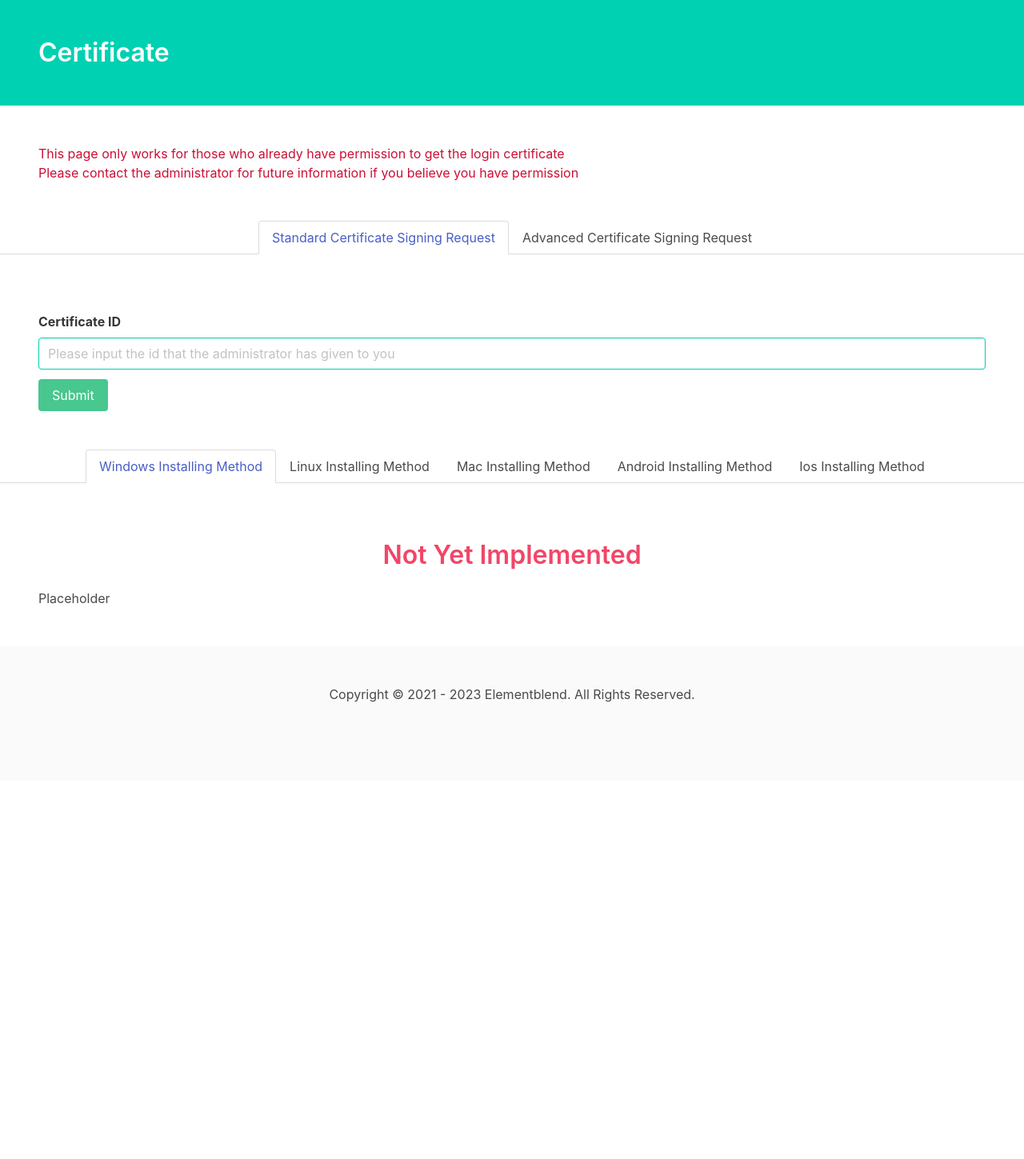
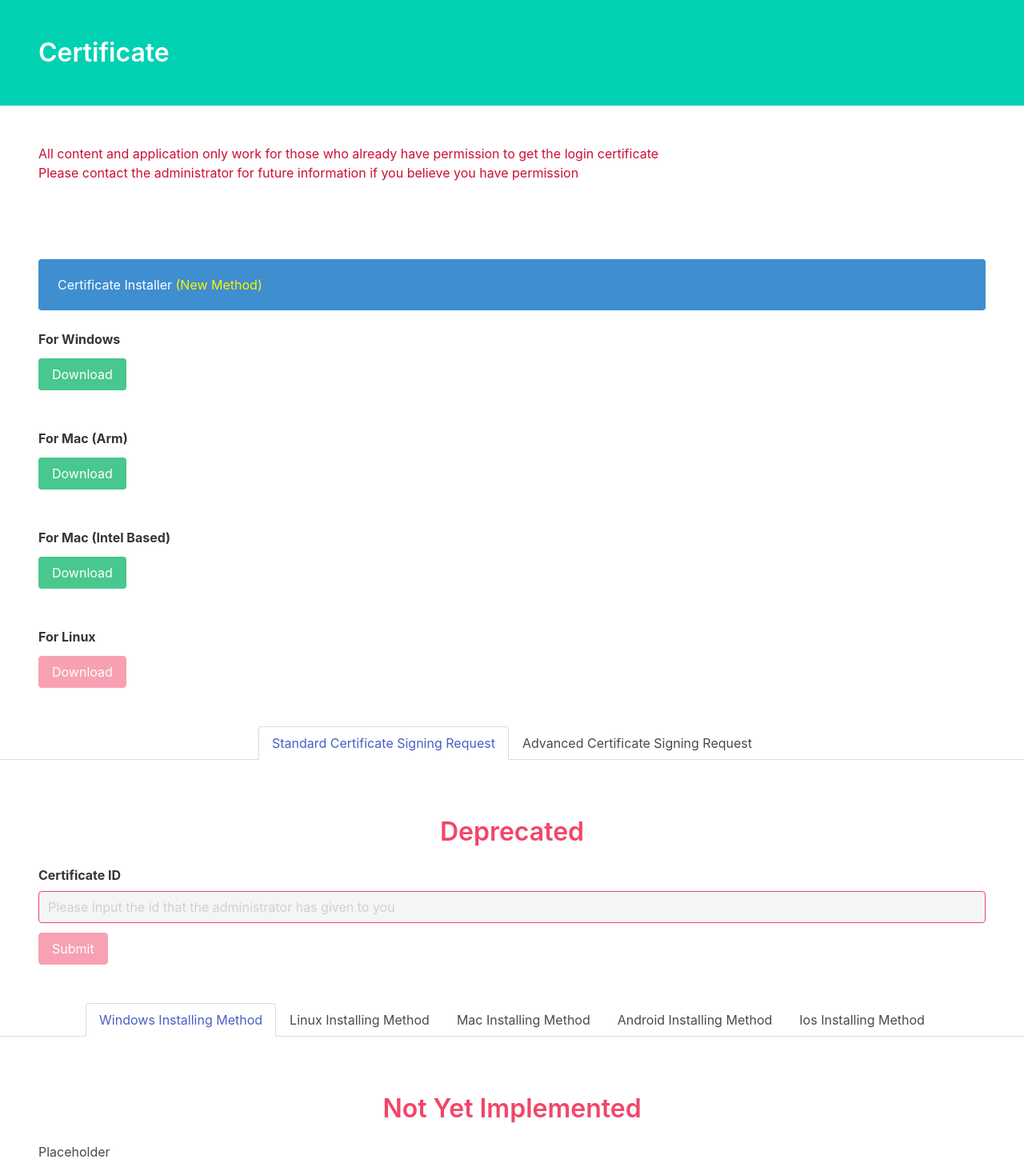
Before and after one commit to SamLam140330/MmsWebsite, a PHP site: page /certificate.php in a window 1280 px wide. Shown: the part 52-1501 px from the top of the page at 80% size. Before the commit the page ends 930 px from the top, so only its background shows below. Run offline with PHP 8.4, Linux system fonts and the light colour scheme; some libraries are stand-ins or nearby versions.

Commit message:
Update certificate page and its backend

```diff
--- a/backend/function.php
+++ b/backend/function.php
@@ -64,6 +64,11 @@ function getModpackFile($os, $version, $isCurseForge)
 {
 }
 
+# Download the certificate installer
+function downloadCertInstaller($os)
+{
+}
+
 # Download the client certificate
 function downloadCert()
 {
@@ -79,11 +84,6 @@ function submitCertAppliForm()
 {
 }
 
-# Insert the data of the certificate application into the database
-function insertToDatabase($discordID, $mcName, $websiteName, $email, $spec)
-{
-}
-
 # Check the data user inputted in the certificate application form
 function inputPostProcess($data)
 {
--- a/minecraft-modpack/certificate.php
+++ b/minecraft-modpack/certificate.php
@@ -6,7 +6,7 @@
     <meta name="viewport" content="width=device-width, initial-scale=1">
     <title>Modpack - Certificate</title>
     <link rel="stylesheet" href="https://cdn.jsdelivr.net/npm/bulma@0.9.4/css/bulma.min.css">
-    <link rel="stylesheet" href="https://cdn.jsdelivr.net/npm/@mdi/font@6.9.96/css/materialdesignicons.min.css">
+    <link rel="stylesheet" href="https://cdn.jsdelivr.net/npm/@mdi/font@7.2.96/css/materialdesignicons.min.css">
 </head>
 
 <body>
@@ -22,9 +22,49 @@
 
     <section class="section">
         <p class="has-text-danger-dark">
-            This page only works for those who already have permission to get the login certificate
+            All content and application only work for those who already have permission to get the login certificate
             <br> Please contact the administrator for future information if you believe you have permission
         </p>
+    </section>
+
+    <section class="section">
+        <form method="post" action='<?php checkDownloadOS(); ?>'>
+            <div class="notification is-info">
+                <p>Certificate Installer <span style="color: #FFF300">(New Method)</span></p>
+            </div>
+
+            <div class="field">
+                <label class="label">For Windows</label>
+            </div>
+            <div class="control">
+                <input type="hidden" id="certInstaller" name="certInstaller">
+                <button class="button is-success" type="submit" name="downloadForWindows">Download</button>
+            </div>
+            <br>
+            <br>
+            <div class="field">
+                <label class="label">For Mac (Arm)</label>
+            </div>
+            <div class="control">
+                <button class="button is-success" type="submit" name="downloadForMac">Download</button>
+            </div>
+            <br>
+            <br>
+            <div class="field">
+                <label class="label">For Mac (Intel Based)</label>
+            </div>
+            <div class="control">
+                <button class="button is-success" type="submit" name="downloadForMacIntel">Download</button>
+            </div>
+            <br>
+            <br>
+            <div class="field">
+                <label class="label">For Linux</label>
+            </div>
+            <div class="control">
+                <button class="button is-danger" disabled type="submit" name="downloadForLinux">Download</button>
+            </div>
+        </form>
     </section>
 
     <div class="tabs is-boxed is-centered">
@@ -35,15 +75,16 @@
     </div>
 
     <section class="section" id="stdCsr">
+        <h1 class='title has-text-danger has-text-centered'>Deprecated</h1>
         <form method="post" name="stdCsrForm">
             <div class="field">
                 <label class="label">Certificate ID</label>
                 <div class="control">
-                    <input class="input is-primary" name="certID" id="certID" type="text" placeholder="Please input the id that the administrator has given to you" maxlength="50" required>
+                    <input class="input is-danger" disabled name="certID" id="certID" type="text" placeholder="Please input the id that the administrator has given to you" maxlength="50">
                 </div>
             </div>
             <div class="control">
-                <button class="button is-success" onclick="<?php downloadCert(); ?>" name="stdSubmit">Submit</button>
+                <button class="button is-danger" disabled name="stdSubmit">Submit</button>
             </div>
         </form>
     </section>
@@ -57,7 +98,7 @@
         </div>
         <div class="field is-grouped">
             <div class="control">
-                <button class="button is-danger" disabled>Not Yet Implemented</button>
+                <button class="button is-danger" disabled>Submit</button>
             </div>
         </div>
         <p class="has-text-danger-dark">
```
